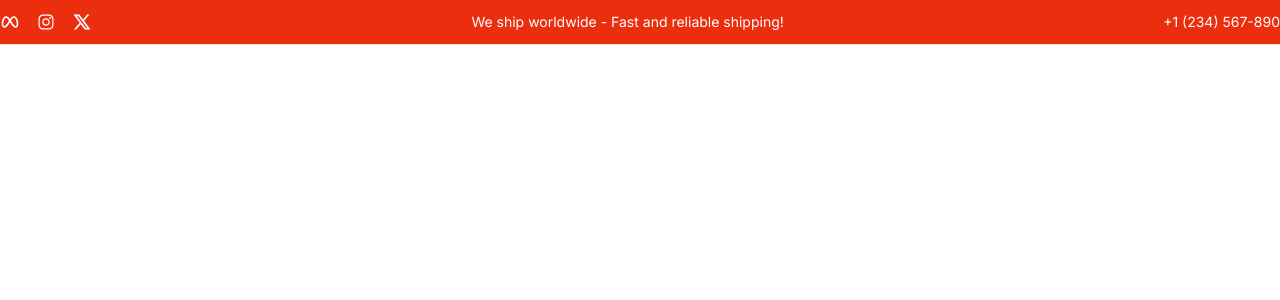
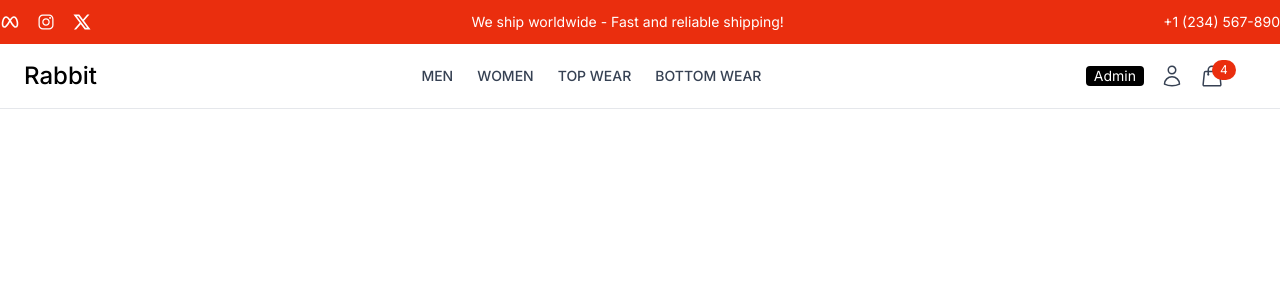
Before and after one commit to rizarayhan/rabbit-v2, a React (Vite) app: page / in a window 1280 px wide. Shown: the top 300 px of the page. Built offline with nearby package versions, Linux system fonts and the light colour scheme.

Commit message:
create navbar

```diff
--- a/src/components/Common/Header.jsx
+++ b/src/components/Common/Header.jsx
@@ -1,3 +1,4 @@
+import Navbar from "./Navbar";
 import Topbar from "./Topbar";
 
 const Header = () => {
@@ -6,6 +7,7 @@ const Header = () => {
       {/* Topbar */}
       <Topbar />
       {/* Navbar */}
+      <Navbar />
     </header>
   );
 };
--- /dev/null
+++ b/src/components/Common/Navbar.jsx
@@ -0,0 +1,119 @@
+import { useState } from "react";
+import {
+  HiOutlineUser,
+  HiOutlineShoppingBag,
+  HiBars3BottomRight,
+} from "react-icons/hi2";
+import { IoMdClose } from "react-icons/io";
+import { Link } from "react-router-dom";
+
+const Navbar = () => {
+  const [isNavOpen, setIsNavOpen] = useState(false);
+
+  const toggleNav = () => {
+    setIsNavOpen(!isNavOpen);
+  };
+  return (
+    <>
+      <nav className="container mx-auto flex text-center justify-between px-6 py-4">
+        {/* Left - Logo */}
+        <div>
+          <Link to="/" className="text-2xl font-medium">
+            Rabbit
+          </Link>
+        </div>
+
+        {/* Center - Navigation */}
+        <div className="hidden md:flex text-gray-700 text-sm font-medium space-x-6 items-center">
+          <Link to="#" className="hover:text-black uppercase">
+            Men
+          </Link>
+          <Link to="#" className="hover:text-black uppercase">
+            Women
+          </Link>
+          <Link to="#" className="hover:text-black uppercase">
+            Top Wear
+          </Link>
+          <Link to="#" className="hover:text-black uppercase">
+            Bottom Wear
+          </Link>
+        </div>
+
+        {/* Right - Icons */}
+        <div className="flex items-center space-x-4">
+          <Link
+            to="/admin"
+            className="bg-black block text-white text-sm rounded px-2 hover:bg-gray-700"
+          >
+            Admin
+          </Link>
+          <Link to="/profile">
+            <HiOutlineUser className="h-6 w-6 hover:text-black text-gray-700" />
+          </Link>
+          <button className="relative cursor-pointer">
+            <HiOutlineShoppingBag className="h-6 w-6 hover:text-black text-gray-700" />
+            <span className="absolute -top-1 bg-rabbit text-white text-xs rounded-full px-2 py-0.5">
+              4
+            </span>
+          </button>
+
+          {/* Searchbar */}
+          <div className="overflow-hidden"></div>
+
+          {/* Mobile toggle nav */}
+          <button onClick={toggleNav} className="md:hidden cursor-pointer">
+            <HiBars3BottomRight className="h-6 w-6 text-gray-700 hover:text-black" />
+          </button>
+        </div>
+      </nav>
+
+      {/* Mobile Navigation */}
+      <div
+        className={`w-3/4 sm:w-1/2 bg-white h-full fixed md:hidden top-0 left-0 shadow-lg transform transition-transform duration-300 z-50
+        ${isNavOpen ? "translate-x-0" : "-translate-x-full"}`}
+      >
+        <div className="flex justify-end p-4">
+          <button onClick={toggleNav} className="cursor-pointer">
+            <IoMdClose className="h-6 w-6 text-gray-700 hover:text-black" />
+          </button>
+        </div>
+
+        <div className="p-4">
+          <h2 className="text-xl font-semibold mb-4">Menu</h2>
+          <nav className="space-y-4">
+            <Link
+              to="#"
+              onClick={toggleNav}
+              className="block text-gray-600 hover:text-black"
+            >
+              Men
+            </Link>
+            <Link
+              to="#"
+              onClick={toggleNav}
+              className="block text-gray-600 hover:text-black"
+            >
+              Women
+            </Link>
+            <Link
+              to="#"
+              onClick={toggleNav}
+              className="block text-gray-600 hover:text-black"
+            >
+              Top Wear
+            </Link>
+            <Link
+              to="#"
+              onClick={toggleNav}
+              className="block text-gray-600 hover:text-black"
+            >
+              Bottom Wear
+            </Link>
+          </nav>
+        </div>
+      </div>
+    </>
+  );
+};
+
+export default Navbar;
--- a/src/components/Common/Topbar.jsx
+++ b/src/components/Common/Topbar.jsx
@@ -25,6 +25,7 @@ const Topbar = () => {
             We ship worldwide - Fast and reliable shipping!
           </span>
         </div>
+
         {/* Contact */}
         <div className="hidden text-sm md:block">
           <a href="tel:123456789" className="hover:text-gray-300">
```
